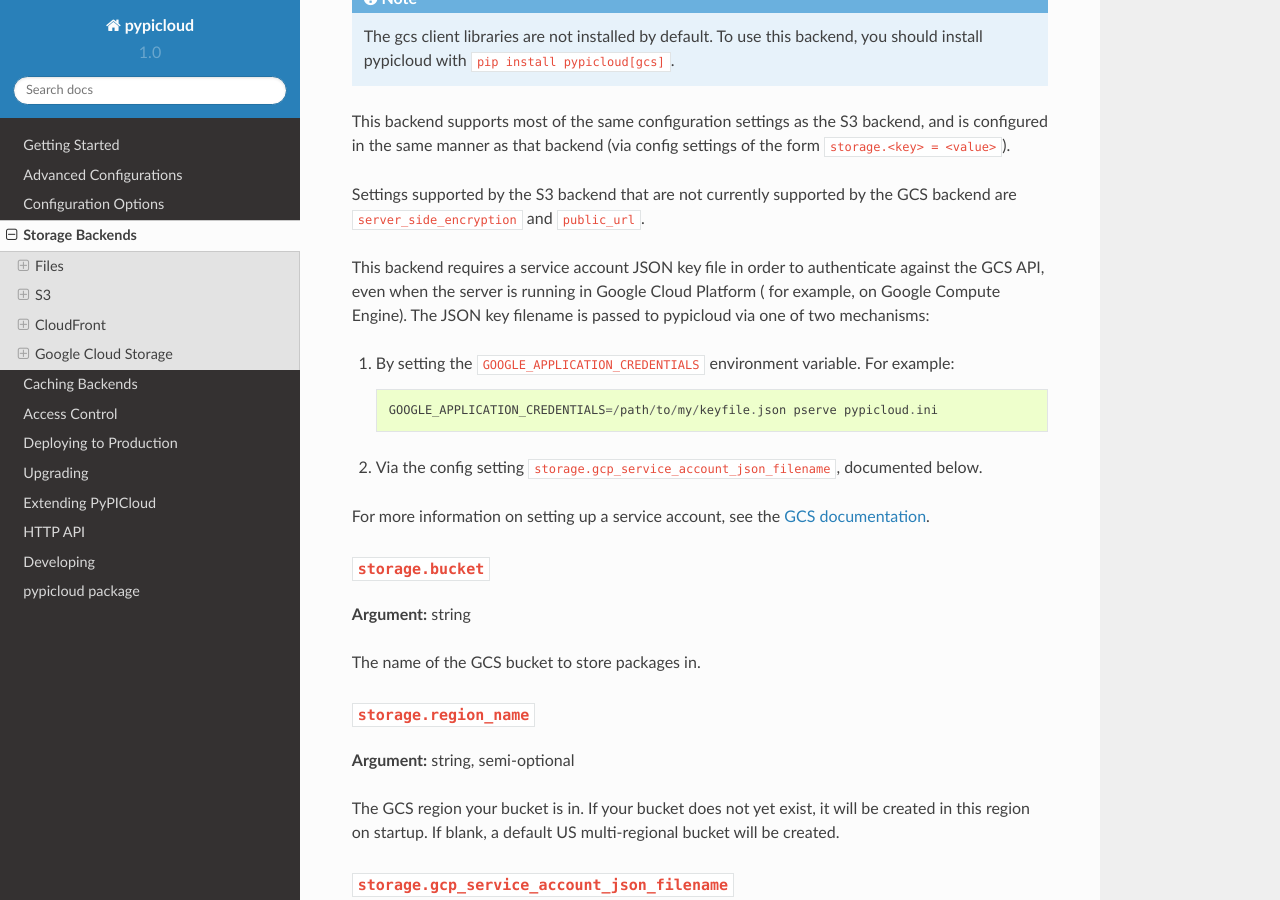
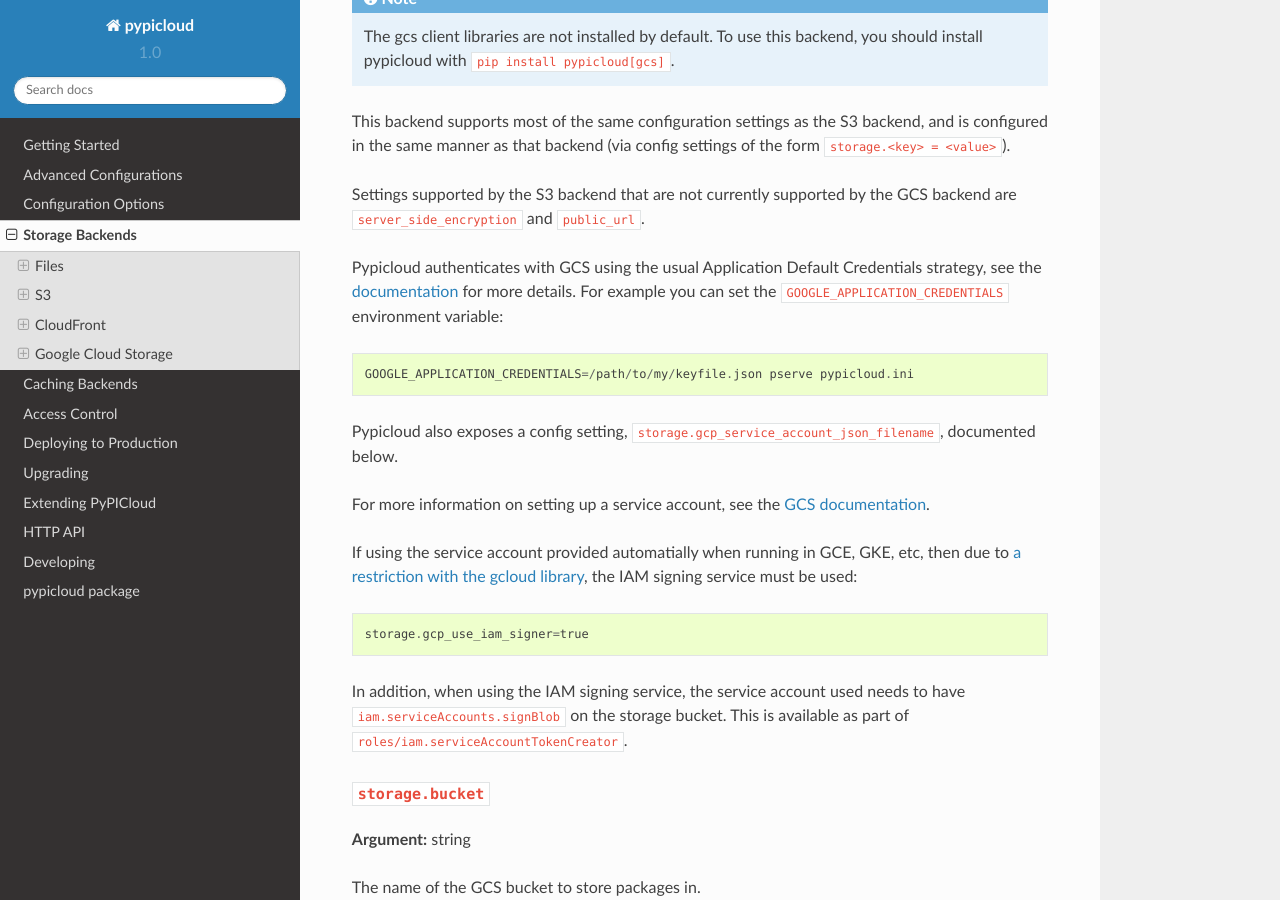
Before and after one commit to stevearc/pypicloud, a Sphinx documentation site: the page built from doc/topics/storage.rst, in a window 1280 px wide and 900 px high, scrolled down 4362 px. Built offline with Sphinx 7.4.7 and the Read the Docs theme 2.0.0, drawn with Linux system fonts in a browser that asks for light colours; pages that are not in the unit, such as notebooks, are missing from menus; some of the changed text lies outside the part shown.

Commit message:
Add option to use IAM signer on GCS
Based on https://gist.github.com/jezhumble/91051485db4462add82045ef9ac2a0ec
Fixes #205

```diff
--- a/doc/topics/storage.rst
+++ b/doc/topics/storage.rst
@@ -201,19 +201,27 @@
 Settings supported by the S3 backend that are not currently supported by the
 GCS backend are ``server_side_encryption`` and ``public_url``.
 
-This backend requires a service account JSON key file in order to authenticate
-against the GCS API, even when the server is running in Google Cloud Platform (
-for example, on Google Compute Engine).  The JSON key filename is passed to
-pypicloud via one of two mechanisms:
-
-1. By setting the ``GOOGLE_APPLICATION_CREDENTIALS`` environment variable. For example::
+Pypicloud authenticates with GCS using the usual Application Default Credentials strategy,
+see the `documentation <https://cloud.google.com/docs/authentication/production>`__ for
+more details.  For example you can set the ``GOOGLE_APPLICATION_CREDENTIALS``
+environment variable::
 
      GOOGLE_APPLICATION_CREDENTIALS=/path/to/my/keyfile.json pserve pypicloud.ini
 
-2. Via the config setting ``storage.gcp_service_account_json_filename``, documented below.
+Pypicloud also exposes a config setting, ``storage.gcp_service_account_json_filename``,
+documented below.
 
 For more information on setting up a service account, see the `GCS documentation <https://cloud.google.com/storage/docs/authentication#service_accounts>`__.
 
+If using the service account provided automatially when running in GCE, GKE, etc, then
+due to `a restriction with the gcloud library <https://github.com/googleapis/google-auth-library-python/issues/50>`__,
+the IAM signing service must be used::
+
+    storage.gcp_use_iam_signer=true
+
+In addition, when using the IAM signing service, the service account used needs to have
+``iam.serviceAccounts.signBlob`` on the storage bucket.  This is available as part of
+``roles/iam.serviceAccountTokenCreator``.
 
 ``storage.bucket``
 ~~~~~~~~~~~~~~~~~~
@@ -295,3 +303,11 @@
 <https://cloud.google.com/storage/docs/per-object-storage-class>`__. Defaults to
 the default storage class of the bucket, if the bucket is preexisting, or
 "regional" otherwise.
+
+``storage.gcp_use_iam_signer``
+~~~~~~~~~~~~~~~~~~~~~~~~~~~~~~
+**Argument:** boolean, optional
+
+Sign blobs using IAM backed signing, rather than using GCP application credentials.
+The service account used needs to have ``iam.serviceAccounts.signBlob`` on the storage
+bucket.  This is available as part of ``roles/iam.serviceAccountTokenCreator``.
```
Also changed, not shown: 2 other files.
